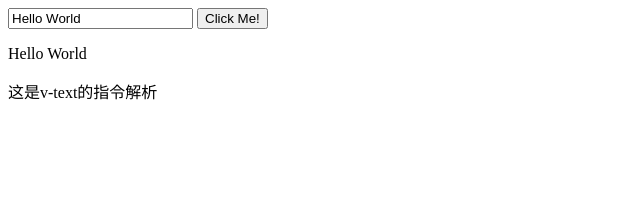
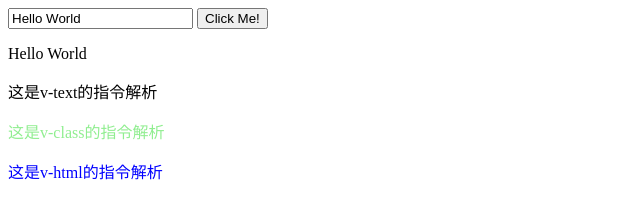
Before and after one commit to DangoSky/MVVM, a plain HTML site: page index.html in a window 1280 px wide. Shown: the whole page, without its empty margins (0-640 px from the left). Drawn offline with Linux system fonts and the light colour scheme.

Commit message:
feat: 完成v-html和v-class指令的解析
Change-Id: Ia6fa4a7fa8569667fcf4b89a499817dd9b874915

```diff
--- a/index.html
+++ b/index.html
@@ -6,6 +6,11 @@
 	<meta name="viewport" content="width=device-width, initial-scale=1.0">
 	<meta http-equiv="X-UA-Compatible" content="ie=edge">
 	<title>Document</title>
+	<style>
+		.text {
+			color: lightgreen;
+		}
+	</style>
 </head>
 
 <body>
@@ -14,6 +19,8 @@
 		<button v-on:click="handleClick">Click Me!</button>
 		<p>{{inputVal}}</p>
 		<p v-text="vText"></p>
+		<p class="a" v-class="myStyle">这是v-class的指令解析</p>
+		<p v-html="vHTML"></p>
 	</div>
 
 	<script src="./js/compiler.js"></script>
@@ -25,7 +32,9 @@
 			el: '#app',
 			data: {
 				inputVal: 'Hello World',
-				vText: '这是v-text的指令解析'
+				vText: '这是v-text的指令解析',
+				myStyle: 'text',
+				vHTML: '<span style="color: blue">这是v-html的指令解析</span>'
 			},
 			method: {
 				handleClick() {
--- a/js/compiler.js
+++ b/js/compiler.js
@@ -91,8 +91,11 @@ let compileUtil = {
 	text(node, vm, attrVal) {
 		this.bind(node, vm, attrVal, 'text');
 	},
-	html() {
-
+	html(node, vm, attrVal) {
+		this.bind(node, vm, attrVal, 'html');
+	},
+	class(node, vm, attrVal) {
+		this.bind(node, vm, attrVal, 'class');
 	},
 	model(node, vm, attrVal) {
 		this.bind(node, vm, attrVal, 'model');
@@ -138,5 +141,14 @@ let updater = {
 	},
 	modelUpdater(node, attrVal) {
 		node.value = attrVal;
+	},
+	classUpdater(node, attrVal) {
+		let className = node.className;
+		// 如果该元素已经设置有class，则多个class之间需要以空格间隔开
+		let haveSpace = (className && attrVal) ? ' ' : '';
+		node.className = className + haveSpace + attrVal;
+	},
+	htmlUpdater(node, attrVal) {
+		node.innerHTML = attrVal;
 	}
 }
```
